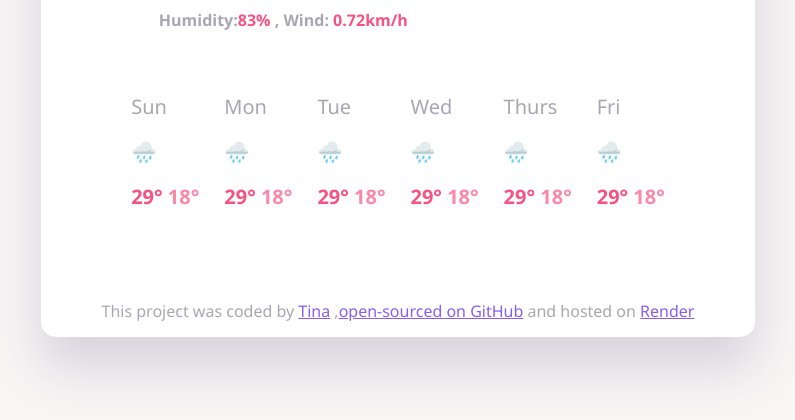
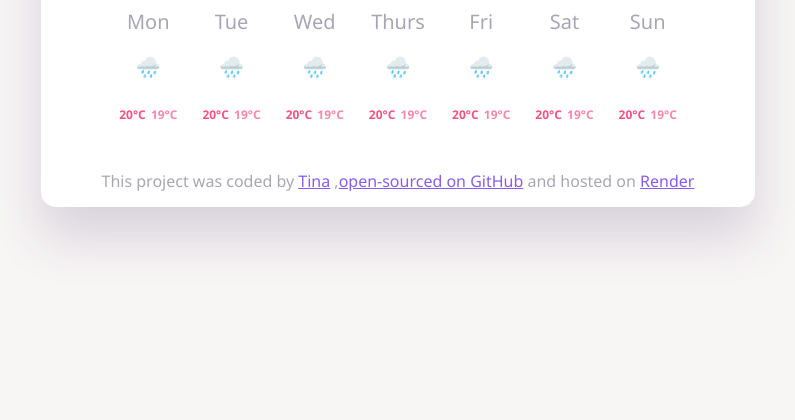
Before and after one commit to Tinak2005/Weather-App, a plain HTML site: page index.html in a window 1280 px wide. Shown: the part 380-800 px from the top of the page, without its empty margins (242-1037 px from the left). Drawn offline with Linux system fonts and the light colour scheme.

Commit message:
Added some features in js file and improved styling in css and html file

```diff
--- a/index.html
+++ b/index.html
@@ -35,58 +35,64 @@
             </div>
             <div class="tempinfo rowflex">
                 <div class="day1">
-                    <div class="day">Sun</div>
-                    <div class="emoji">🌧️</div>
-                    <div class="temp">
-                        <span class="max"><strong>29°</strong></span>
-                        <span class="min">18°</span>
-                    </div>
-                </div>
-                <div class="day1">
                     <div class="day">Mon</div>
                     <div class="emoji">🌧️</div>
                     <div class="temp">
-                        <span class="max"><strong>29°</strong></span>
-                        <span class="min">18°</span>
+                        <span class="max"><strong>20°C</strong></span>
+                        <span class="min">19°C</span>
                     </div>
                 </div>
                 <div class="day1">
                     <div class="day">Tue</div>
                     <div class="emoji">🌧️</div>
                     <div class="temp">
-                        <span class="max"><strong>29°</strong></span>
-                        <span class="min">18°</span>
+                        <span class="max"><strong>20°C</strong></span>
+                        <span class="min">19°C</span>
                     </div>
                 </div>
                 <div class="day1">
                     <div class="day">Wed</div>
                     <div class="emoji">🌧️</div>
                     <div class="temp">
-                        <span class="max"><strong>29°</strong></span>
-                        <span class="min">18°</span>
+                        <span class="max"><strong>20°C</strong></span>
+                        <span class="min">19°C</span>
                     </div>
                 </div>
                 <div class="day1">
                     <div class="day">Thurs</div>
                     <div class="emoji">🌧️</div>
                     <div class="temp">
-                        <span class="max"><strong>29°</strong></span>
-                        <span class="min">18°</span>
+                        <span class="max"><strong>20°C</strong></span>
+                        <span class="min">19°C</span>
                     </div>
                 </div>
                 <div class="day1">
                     <div class="day">Fri</div>
                     <div class="emoji">🌧️</div>
                     <div class="temp">
-                        <span class="max"><strong>29°</strong></span>
-                        <span class="min">18°</span>
+                        <span class="max"><strong>20°C</strong></span>
+                        <span class="min">19°C</span>
                     </div>
                 </div>
-
-            </div>
+                <div class="day1">
+                    <div class="day">Sat</div>
+                    <div class="emoji">🌧️</div>
+                    <div class="temp">
+                        <span class="max"><strong>20°C</strong></span>
+                        <span class="min">19°C</span>
+                    </div>
+                </div>
+                <div class="day1">
+                    <div class="day">Sun</div>
+                    <div class="emoji">🌧️</div>
+                    <div class="temp">
+                        <span class="max"><strong>20°C</strong></span>
+                        <span class="min">19°C</span>
+                    </div>
+                </div>
         </div>
         <div class="footer">
-            <p>This project was coded by <a href="https://github.com/Tinak2005">Tina</a> ,<a href="https://github.com/Tinak2005/Weather-App">open-sourced on GitHub</a> and hosted on <a href="https://weather-app-jsk2.onrender.com">Render </a></p>
+            <p>This project was coded by <a href="https://github.com/Tinak2005" target="">Tina</a> ,<a href="https://github.com/Tinak2005/Weather-App" target="">open-sourced on GitHub</a> and hosted on <a href="https://weather-app-jsk2.onrender.com" target="">Render </a></p>
         </div>
     </div>
     <script src="weatherapp.js"></script>
--- a/weatherapp.css
+++ b/weatherapp.css
@@ -1,114 +1,146 @@
-*{
+* {
     margin: 0;
     padding: 0;
     font-family: 'Segoe UI', Tahoma, Geneva, Verdana, sans-serif;
 }
-body{
+
+body {
     background-color: rgba(237, 228, 228, 0.36);
 }
-.columnflex{
-    display:flex;
-    flex-direction:column;
+
+.columnflex {
+    display: flex;
+    flex-direction: column;
     align-items: center;
     justify-content: center;
-    gap:5vh;
+    gap: 5vh;
 }
-.rowflex{
-    display:flex;
+
+.rowflex {
+    display: flex;
     align-items: center;
     justify-content: center;
 }
-.head input{
-    height:8vh;
-    width:30vw;
-    border-radius:6px;
+
+.head input {
+    height: 8vh;
+    width: 30vw;
+    border-radius: 6px;
     background-color: white;
-    border:none;
-    padding:0 20px;
+    border: none;
+    padding: 0 20px;
 }
-.head input::placeholder{
-    color:rgba(141, 137, 137, 0.688);
-    font-weight:500;
+
+.head input::placeholder {
+    color: rgba(141, 137, 137, 0.688);
+    font-weight: 500;
     font-size: 1rem;
 }
-.head{
-    gap:20px;
+
+.head {
+    gap: 20px;
 }
-.head button{
-    height:7.5vh;
-    width:13vw;
-    border-radius:6px;
-    background-color:#885df1;
-    border:none;
-    color:white;
+
+.head button {
+    height: 7.5vh;
+    width: 13vw;
+    border-radius: 6px;
+    background-color: #885df1;
+    border: none;
+    color: white;
     font-weight: bold;
     font-size: 1rem;
 }
-.container{
-   margin:10vh auto 0px;;
 
-    width:48vw;
+.container {
+    margin: 10px auto 0px;
+    ;
+
+    width: 48vw;
     padding: 60px 50px 15px;
     border-radius: 15px;
     background-color: #fff;
     box-shadow: 0 30px 50px #4132642d
 }
-.cityinfo{
-    gap:3vw;
+
+.cityinfo {
+    gap: 3vw;
 }
-.leftinfo h1{
-    font-size:2.2rem;
-    margin:20px 0px 5px;
+
+.leftinfo h1 {
+    font-size: 2.2rem;
+    margin: 20px 0px 5px;
 }
-.leftinfo p{
-    width:22vw;
-    padding:2px;
-    font-size:16px;
+
+.leftinfo p {
+    width: 22vw;
+    padding: 2px;
+    font-size: 16px;
     font-weight: 600;
-    color:rgba(39, 33, 66, 0.4);
+    color: rgba(39, 33, 66, 0.4);
 }
-.leftinfo p strong{
-color:#f65282;
+
+.leftinfo p strong {
+    color: #f65282;
 }
-.rightinfo h1{
-    font-size:50px;
+
+.rightinfo h1 {
+    font-size: 50px;
 }
-.currentTemp{
+
+.currentTemp {
     justify-content: center;
     display: flex;
     align-items: center;
 }
-#emojisrc{
-    height:70px;
-    width:70px;
+
+#emojisrc {
+    height: 70px;
+    width: 70px;
 }
-.timevalue{
-    font-size:40px;
+
+.timevalue {
+    font-size: 40px;
 }
-.tempinfo{
-    gap:25px;
+
+.tempinfo {
+    gap: 25px;
     flex-wrap: wrap;
     font-size: 20px;
-    margin:20px 0px;
+    margin: 5px 0px;
 
 }
-.tempinfo .day{
-    color:rgba(39, 33, 66, 0.4);
+
+.tempinfo .day {
+    color: rgba(39, 33, 66, 0.4);
+    text-align: center;
 }
-.tempinfo .max{
-    color:#f65282;
+
+.tempinfo .max {
+    color: #f65282;
+    font-size: 12px;
 }
-.tempinfo .min{
-    color:#f65283b0;
-    font-weight:bolder;
+
+.tempinfo .min {
+    color: #f65283b0;
+    font-weight: bolder;
+    font-size: 12px;
 }
-.tempinfo .emoji{
-    margin:18px 0px;
+
+.tempinfo .emoji {
+    margin: 18px 0px;
+    text-align: center;
 }
-.footer p{
-   margin:30px 0px 0px;
-   color:rgba(39, 33, 66, 0.4)
+
+.tempinfo .emoji img {
+    height: 80px;
+    width: 80px;
 }
-.footer p a{
-    color:#885df1;
+
+.footer p {
+    color: rgba(39, 33, 66, 0.4)
 }
+
+.footer p a {
+    color: #885df1;
+}
--- a/weatherapp.js
+++ b/weatherapp.js
@@ -25,7 +25,6 @@ let weather = {
 let d = new Date();
 const getday = () => {
   let day = d.getDay();
-
 
   switch (day) {
     case 0:
@@ -61,37 +60,91 @@ let searchbutton = document.querySelector(".search");
 let cityTemp = document.querySelector(".currentTemp");
 let apiKey = "d7c60554e39t3a97f6ad15bdc4a5oaf2";
 let timeBox = document.querySelector(".time");
-let Currhumidity=document.querySelector(".humidity");
-let CurrwindSpeed=document.querySelector(".windspeed");
+let Currhumidity = document.querySelector(".humidity");
+let CurrwindSpeed = document.querySelector(".windspeed");
 // currentCity.innerHTML=city;
 
 async function fetchweather(city) {
   let apiUrl = `https://api.shecodes.io/weather/v1/current?query=${city}&key=${apiKey}`;
-try{
-    let response=await fetch(apiUrl);
-    let data=await response.json();
+  try {
+    let response = await fetch(apiUrl);
+    let data = await response.json();
     console.log(data);
     let currentTemperature = data.temperature.current;
     let weatherIconUrl = data.condition.icon_url;
-      let humidity=data.temperature.humidity;
-      let windspeed=data.wind.speed;
-      console.log("Humidity:",humidity);
+    let humidity = data.temperature.humidity;
+    let windspeed = data.wind.speed;
+    console.log("Humidity:", humidity);
     console.log("Wind Speed: ", windspeed);
     console.log(
       `Current temperature in ${city}:${weatherIconUrl} ${currentTemperature}°C`
     );
     cityTemp.innerHTML = `<img src="" id="emojisrc"> <span class="timevalue">${currentTemperature}°C</span>`;
     document.querySelector("#emojisrc").src = weatherIconUrl;
-      Currhumidity.innerHTML=`Humidity:<strong>${humidity}%,</strong>`
-      CurrwindSpeed.innerHTML=`Wind:<strong>${windspeed}km/h</strong>`
-  }catch(error) {
+    Currhumidity.innerHTML = `Humidity:<strong>${humidity}%,</strong>`;
+    CurrwindSpeed.innerHTML = `Wind:<strong>${windspeed}km/h</strong>`;
+  } catch (error) {
     console.error("Error fetching weather data:", error);
-    };
   }
+}
+
+async function forecast(city) {
+  let apiUrl = `https://api.shecodes.io/weather/v1/forecast?query=${city}&key=${apiKey}`;
+  try {
+    let response = await fetch(apiUrl);
+    let data = await response.json();
+    console.log(data);
+    console.log(data.daily);
+    let forecastdata = data.daily;
+    forecastdata.forEach((data) => {
+      let mintemp = data.temperature.minimum;
+      let maxtemp = data.temperature.maximum;
+      let weatherIconUrl = data.condition.icon_url;
+      console.log("Minimum Temp:", mintemp);
+      console.log("Maximum Temp:", maxtemp);
+
+      let forecastHTML = "";
+      let days = ["Mon","Tue", "Wed", "Thurs", "Fri", "Sat", "Sun"];
+      days.forEach((day) => {
+        forecastHTML += `<div class="day1">
+                    <div class="day">${day}</div>
+                    <div class="emoji"><img src="${weatherIconUrl}" alt="emoji"></div>
+                    <div class="temp">
+                        <span class="max"><strong>${maxtemp}°C</strong></span>
+                        <span class="min">${mintemp}°C</span>
+                    </div>
+                </div>`;
+        let forecastelement = document.querySelector(".tempinfo");
+        forecastelement.innerHTML = forecastHTML;
+      });
+    });
+  } catch (error) {
+    console.error("Error fetching weather data:", error);
+  }
+}
+
+function displayForecast() {
+  //   let forecastHTML="";
+  //   let days=["Tue","Wed","Thurs","Fri","Sat","Sun"]
+  //   days.forEach(day => {
+  //       forecastHTML+=`<div class="day1">
+  //                     <div class="day">${day}</div>
+  //                     <div class="emoji">🌧️</div>
+  //                     <div class="temp">
+  //                         <span class="max"><strong>29°</strong></span>
+  //                         <span class="min">18°</span>
+  //                     </div>
+  //                 </div>`
+  //   let forecastelement=document.querySelector(".tempinfo");
+  //   forecastelement.innerHTML=forecastHTML;
+  //  });
+}
+displayForecast();
 searchbutton.addEventListener("click", () => {
   let city = input.value;
   currentCity.innerHTML = city;
   fetchweather(city);
+  forecast(city);
   input.value = "";
 });
 setInterval(() => {
```
Lines whose indentation alone changed are shown as unchanged.
